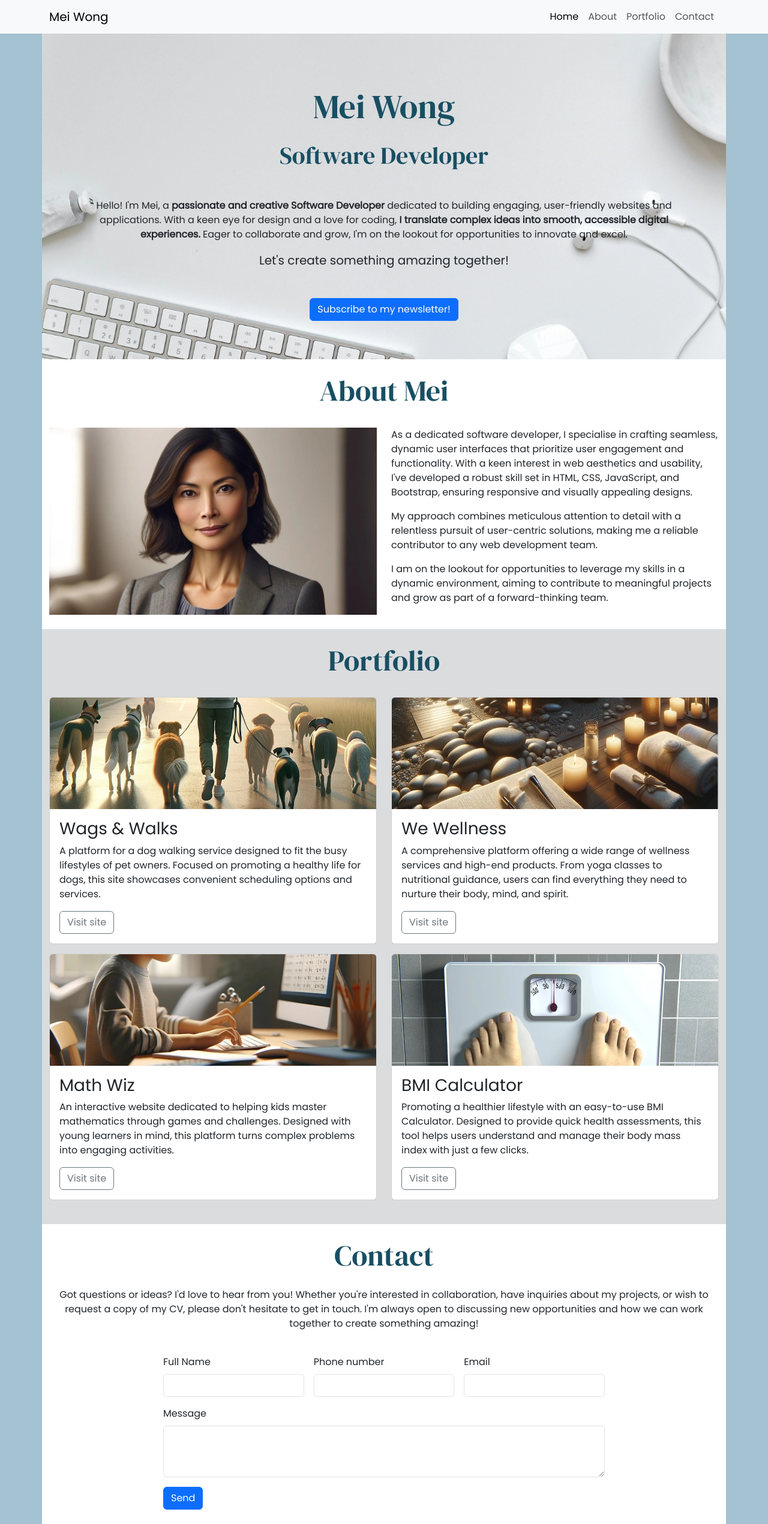
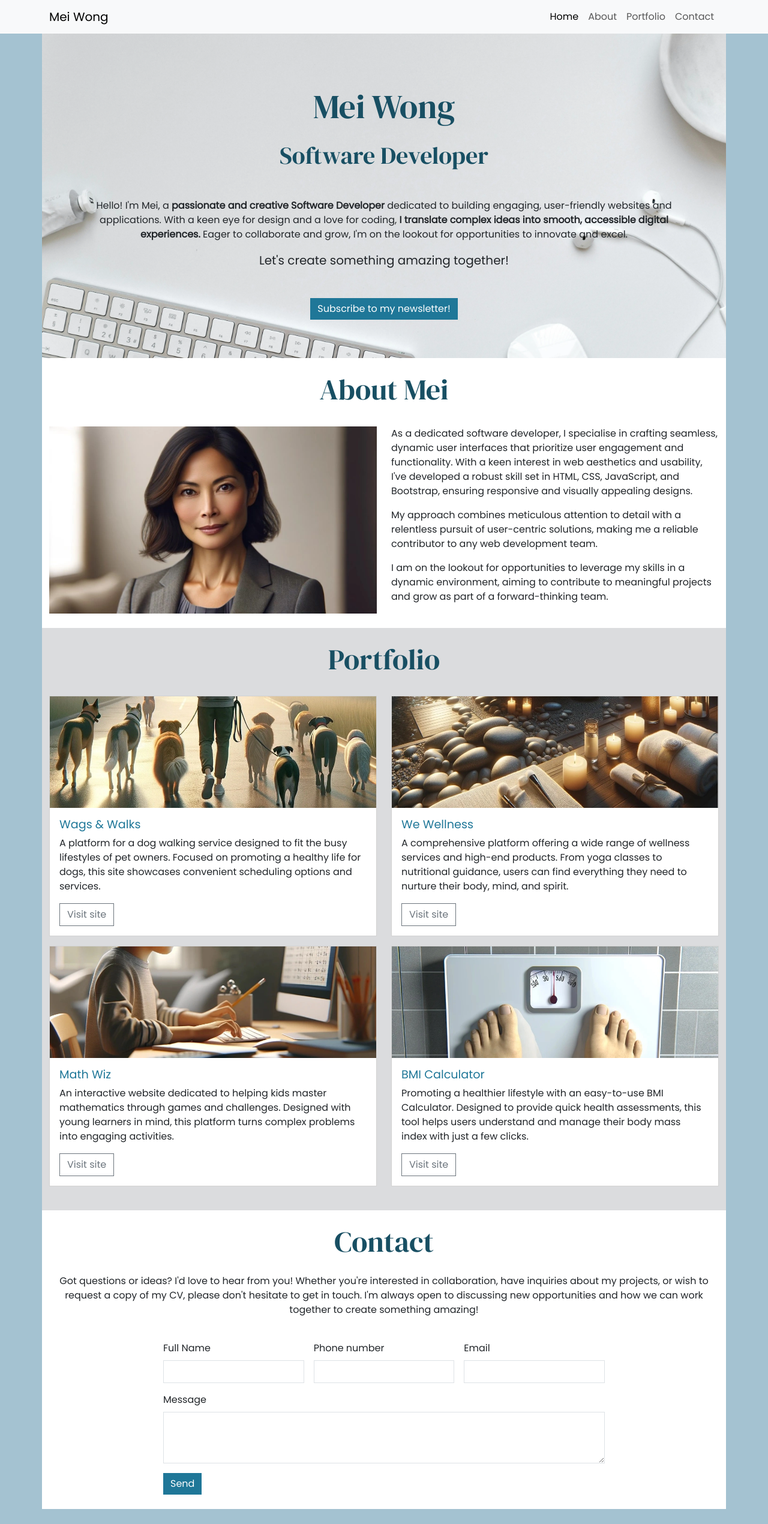
Before and after one commit to denmurray10/Bootstrap-project, a plain HTML site: page index.html in a window 1280 px wide. Shown: the whole page at 60% size. After the commit the page ends 2516 px from the top, so only its background shows below. Drawn offline with nearby package versions, Linux system fonts and the light colour scheme.

Commit message:
Removed the rounded corners

```diff
--- a/Assets/css/styles.css
+++ b/Assets/css/styles.css
@@ -13,19 +13,28 @@ body {
     font-family: "Poppins", sans-serif;
     background-color: #a4c2d1; /* egg blue */
 }
+
 h1,
 h2 {
     font-family: "DM Serif Display", serif;
     color: #184f63; /* dark-blue */
 }
 
-#hero {
-    background-color: #dbdcde; /* light grey */
-    background-image: url("../images/background.webp");
-    background-size: cover;
-    background-position: 50% 70%;
-    min-height: 500px;
-    padding: 5% 7% 5% 7%;
+.sharp-corners,
+.sharp-corners * {
+    border-radius: 0;
+}
+
+/* Buttons */
+
+.custom-button {
+    background-color: #1f7798;
+    border: #1f7798;
+}
+
+.custom-button:hover {
+    background-color: #1d6d8a;
+    border: #1d6d8a;
 }
 
 /* About section */
@@ -40,8 +49,42 @@ h2 {
     background-color: #dbdcde; /* light grey */
 }
 
+#portfolio .card-title {
+    color: #1f7798; /* mid blue */
+    font-size: 1.2rem;
+}
+
+#portfolio .btn-outline-secondary:hover {
+    background-color: #1f7798; /* mid blue */
+}
+
+#portfolio .card-text {
+    min-height: 120px;
+}
+
 /* Contact section */
 
 #contact {
     background-color: white;
 }
+
+/* Header */
+
+#hero {
+    background-color: #dbdcde; /* light grey */
+    background-image: url("../images/background.webp");
+    background-size: cover;
+    background-position: 50% 70%;
+    min-height: 500px;
+    padding: 5% 7% 5% 7%;
+}
+
+/* Media queries */
+
+/* Use Bootstrap breakpoint for XL screens */
+@media screen and (min-width: 1200px) {
+    /* Fixes all portfolio cards being too tall on xl screens */
+    #portfolio .card-text {
+        min-height: auto;
+    }
+}
--- a/index.html
+++ b/index.html
@@ -8,10 +8,8 @@
   <!-- Bootstrap CSS Link -->
   <link href="https://cdn.jsdelivr.net/npm/bootstrap@5.3.3/dist/css/bootstrap.min.css" rel="stylesheet"
     integrity="sha384-QWTKZyjpPEjISv5WaRU9OFeRpok6YctnYmDr5pNlyT2bRjXh0JMhjY6hW+ALEwIH" crossorigin="anonymous">
-
   <!-- Custom CSS stylesheet -->
   <link rel="stylesheet" href="assets/css/styles.css">
-
 </head>
 
 <body>
@@ -64,7 +62,8 @@
         <!-- mb-5 gives extra margin spacing under lead text -->
         <p class="lead mb-5">Let's create something amazing together!</p>
         <!-- Bootstrap modal button -->
-        <button type="button" class="btn btn-primary" data-bs-toggle="modal" data-bs-target="#exampleModal">
+        <button type="button" class="btn btn-primary  sharp-corners custom-button" data-bs-toggle="modal"
+          data-bs-target="#exampleModal">
           Subscribe to my newsletter!
         </button>
       </div>
@@ -117,7 +116,7 @@
         </div>
         <!-- cols for cards -->
         <div class="col-12 col-md-6">
-          <div class="card mb-3">
+          <div class="card mb-3 sharp-corners">
             <img src="assets/images/wags-and-walks.webp" class="card-img-top"
               alt="A man walking several dogs early in the morning">
             <div class="card-body">
@@ -133,7 +132,7 @@
           </div>
         </div>
         <div class="col-12 col-md-6">
-          <div class="card mb-3">
+          <div class="card mb-3 sharp-corners">
             <img src="assets/images/we-wellness.webp" class="card-img-top"
               alt="A spa with candles towels and natural material">
             <div class="card-body">
@@ -149,7 +148,7 @@
           </div>
         </div>
         <div class="col-12 col-md-6">
-          <div class="card mb-3">
+          <div class="card mb-3 sharp-corners">
             <img src="assets/images/math-wiz.webp" class="card-img-top" alt="A child practicing math at a computer">
             <div class="card-body">
               <h3 class="card-title">Math Wiz</h3>
@@ -165,7 +164,7 @@
           </div>
         </div>
         <div class="col-12 col-md-6">
-          <div class="card mb-3">
+          <div class="card mb-3 sharp-corners">
             <img src="assets/images/bmi-calculator.webp" class="card-img-top"
               alt="Weighing scales seen from the first person view of the person standing on the scales">
             <div class="card-body">
@@ -197,7 +196,7 @@
       </div>
       <div class="col-12 col-md-10 col-lg-8 mb-4">
         <!-- Add your form here -->
-        <form class="row g-3">
+        <form class="row g-3 sharp-corners">
           <div class="col-lg-4">
             <label for="full-name" class="form-label">Full Name</label>
             <input type="text" class="form-control" id="full-name">
@@ -215,7 +214,7 @@
             <textarea class="form-control" id="message" rows="3"></textarea>
           </div>
           <div class="col-12">
-            <button type="submit" class="btn btn-primary">Send</button>
+            <button type="submit" class="btn btn-primary custom-button">Send</button>
           </div>
         </form>
       </div>
@@ -226,7 +225,7 @@
   <!-- Modal -->
   <div class="modal fade" id="exampleModal" tabindex="-1" aria-labelledby="exampleModalLabel" aria-hidden="true">
     <div class="modal-dialog modal-lg">
-      <div class="modal-content">
+      <div class="modal-content sharp-corners">
         <div class="modal-header">
           <h1 class="modal-title fs-5" id="exampleModalLabel">Subscribe</h1>
           <button type="button" class="btn-close" data-bs-dismiss="modal" aria-label="Close"></button>
@@ -247,7 +246,7 @@
               <input type="email" class="form-control" id="inputEmail">
             </div>
             <div class="col-12 mb-4">
-              <button type="submit" class="btn btn-primary">
+              <button type="submit" class="btn btn-primary custom-button">
                 Sign up!
               </button>
             </div>
```
